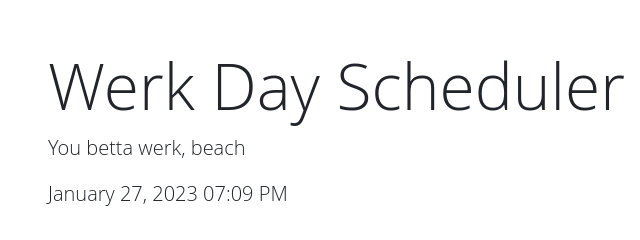
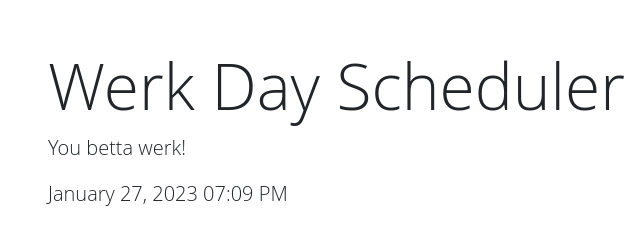
Before and after one commit to acst52/Werk-Sched, a plain HTML site: page index.html in a window 1280 px wide. Shown: the top 240 px of the page, 0-640 px from the left. Drawn offline with nearby package versions, Linux system fonts and the light colour scheme.

Commit message:
removed "beach" :)

```diff
--- a/index.html
+++ b/index.html
@@ -27,7 +27,7 @@
   <body>
     <header class="p-5 mb-4">
       <h1 class="display-3">Werk Day Scheduler</h1>
-      <p class="lead">You betta werk, beach</p>
+      <p class="lead">You betta werk!</p>
       <p id="currentDay" class="lead"></p>
     </header>
     <div class="container-fluid px-5">
```
